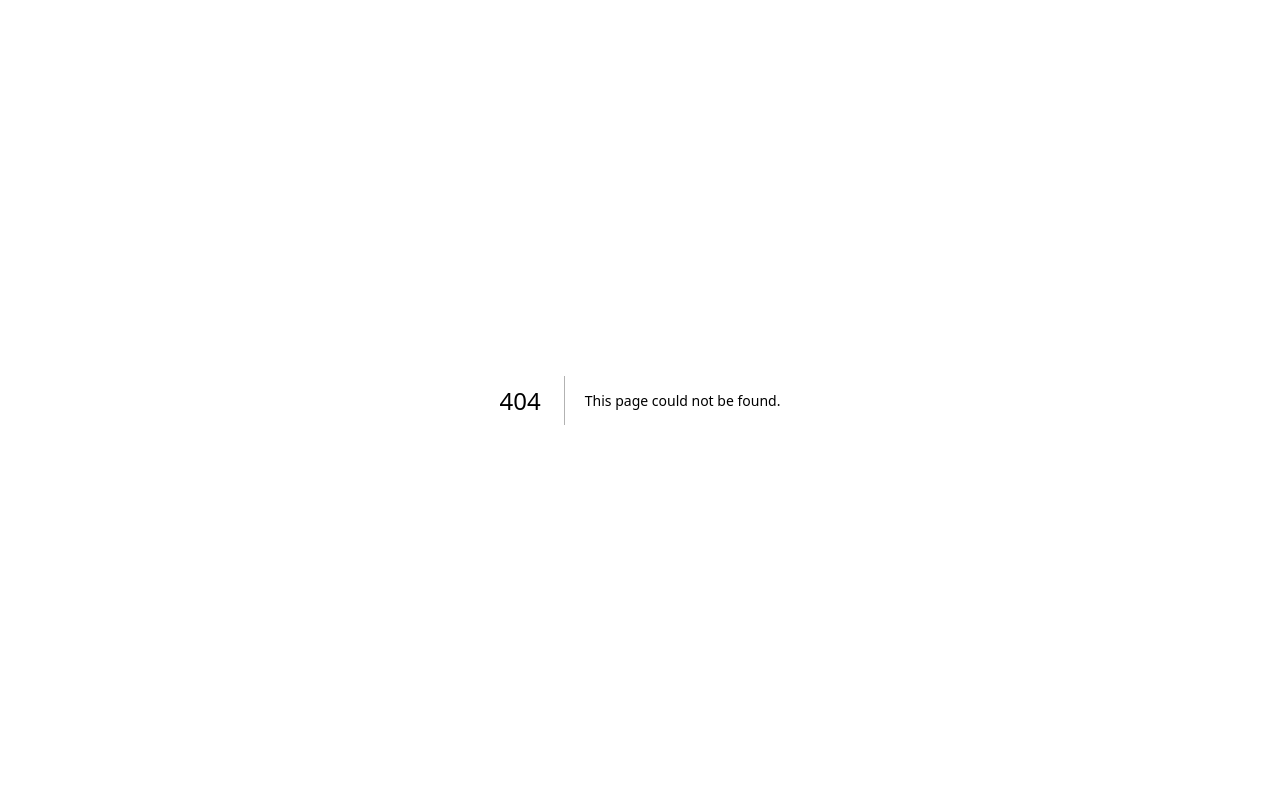
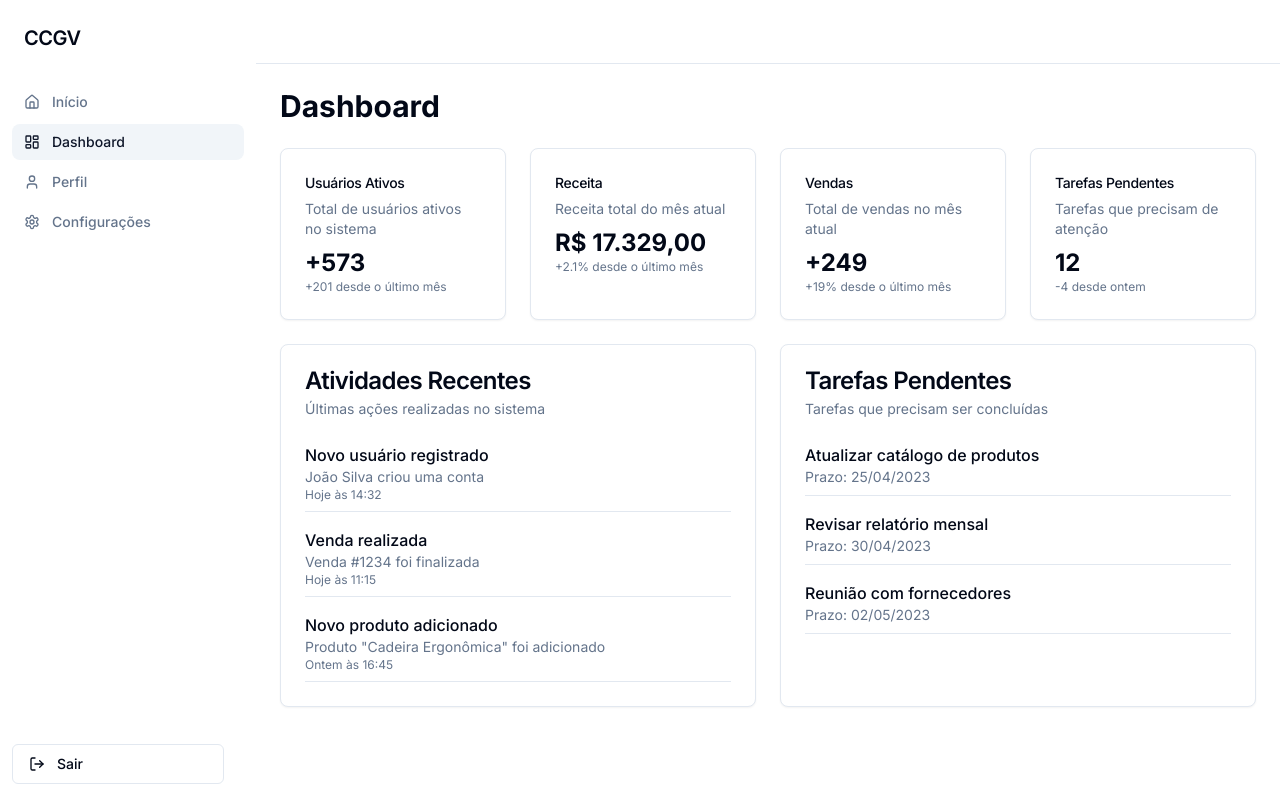
Before and after one commit to josimarcamilo/app-ccgv, a Next.js app: page /dashboard in a window 1280 px wide. Before the commit this address had no page. Built offline with nearby package versions, Linux system fonts and the light colour scheme; sample sign-in values are in the browser's storage.

Commit message:
adicionando uma pasta dentro de dashboard

```diff
--- /dev/null
+++ b/app/(dashboard)/dashboard/page.tsx
@@ -0,0 +1,136 @@
+"use client"
+
+import { useEffect, useState } from "react"
+import { useRouter } from "next/navigation"
+import { isAuthenticated } from "@/lib/api"
+import { Card, CardContent, CardDescription, CardHeader, CardTitle } from "@/components/ui/card"
+
+export default function Dashboard() {
+  const router = useRouter()
+  const [loading, setLoading] = useState(true)
+
+  useEffect(() => {
+    // Verificar se o usuário está autenticado
+    const checkAuth = () => {
+      if (!isAuthenticated()) {
+        // Se não estiver autenticado, redirecionar para a página de login
+        router.push("/login")
+      } else {
+        setLoading(false)
+      }
+    }
+
+    checkAuth()
+  }, [router])
+
+  if (loading) {
+    return (
+      <div className="flex items-center justify-center min-h-screen">
+        <p>Carregando...</p>
+      </div>
+    )
+  }
+
+  return (
+    <div className="space-y-6">
+      <h1 className="text-3xl font-bold">Dashboard</h1>
+
+      <div className="grid gap-6 md:grid-cols-2 lg:grid-cols-4">
+        <Card>
+          <CardHeader className="pb-2">
+            <CardTitle className="text-sm font-medium">Usuários Ativos</CardTitle>
+            <CardDescription>Total de usuários ativos no sistema</CardDescription>
+          </CardHeader>
+          <CardContent>
+            <div className="text-2xl font-bold">+573</div>
+            <p className="text-xs text-muted-foreground">+201 desde o último mês</p>
+          </CardContent>
+        </Card>
+
+        <Card>
+          <CardHeader className="pb-2">
+            <CardTitle className="text-sm font-medium">Receita</CardTitle>
+            <CardDescription>Receita total do mês atual</CardDescription>
+          </CardHeader>
+          <CardContent>
+            <div className="text-2xl font-bold">R$ 17.329,00</div>
+            <p className="text-xs text-muted-foreground">+2.1% desde o último mês</p>
+          </CardContent>
+        </Card>
+
+        <Card>
+          <CardHeader className="pb-2">
+            <CardTitle className="text-sm font-medium">Vendas</CardTitle>
+            <CardDescription>Total de vendas no mês atual</CardDescription>
+          </CardHeader>
+          <CardContent>
+            <div className="text-2xl font-bold">+249</div>
+            <p className="text-xs text-muted-foreground">+19% desde o último mês</p>
+          </CardContent>
+        </Card>
+
+        <Card>
+          <CardHeader className="pb-2">
+            <CardTitle className="text-sm font-medium">Tarefas Pendentes</CardTitle>
+            <CardDescription>Tarefas que precisam de atenção</CardDescription>
+          </CardHeader>
+          <CardContent>
+            <div className="text-2xl font-bold">12</div>
+            <p className="text-xs text-muted-foreground">-4 desde ontem</p>
+          </CardContent>
+        </Card>
+      </div>
+
+      <div className="grid gap-6 md:grid-cols-2">
+        <Card>
+          <CardHeader>
+            <CardTitle>Atividades Recentes</CardTitle>
+            <CardDescription>Últimas ações realizadas no sistema</CardDescription>
+          </CardHeader>
+          <CardContent>
+            <div className="space-y-4">
+              <div className="border-b pb-2">
+                <p className="font-medium">Novo usuário registrado</p>
+                <p className="text-sm text-muted-foreground">João Silva criou uma conta</p>
+                <p className="text-xs text-muted-foreground">Hoje às 14:32</p>
+              </div>
+              <div className="border-b pb-2">
+                <p className="font-medium">Venda realizada</p>
+                <p className="text-sm text-muted-foreground">Venda #1234 foi finalizada</p>
+                <p className="text-xs text-muted-foreground">Hoje às 11:15</p>
+              </div>
+              <div className="border-b pb-2">
+                <p className="font-medium">Novo produto adicionado</p>
+                <p className="text-sm text-muted-foreground">Produto "Cadeira Ergonômica" foi adicionado</p>
+                <p className="text-xs text-muted-foreground">Ontem às 16:45</p>
+              </div>
+            </div>
+          </CardContent>
+        </Card>
+
+        <Card>
+          <CardHeader>
+            <CardTitle>Tarefas Pendentes</CardTitle>
+            <CardDescription>Tarefas que precisam ser concluídas</CardDescription>
+          </CardHeader>
+          <CardContent>
+            <div className="space-y-4">
+              <div className="border-b pb-2">
+                <p className="font-medium">Atualizar catálogo de produtos</p>
+                <p className="text-sm text-muted-foreground">Prazo: 25/04/2023</p>
+              </div>
+              <div className="border-b pb-2">
+                <p className="font-medium">Revisar relatório mensal</p>
+                <p className="text-sm text-muted-foreground">Prazo: 30/04/2023</p>
+              </div>
+              <div className="border-b pb-2">
+                <p className="font-medium">Reunião com fornecedores</p>
+                <p className="text-sm text-muted-foreground">Prazo: 02/05/2023</p>
+              </div>
+            </div>
+          </CardContent>
+        </Card>
+      </div>
+    </div>
+  )
+}
--- a/app/(dashboard)/page.tsx
+++ /dev/null
@@ -1,71 +0,0 @@
-"use client"
-
-import { useEffect, useState } from "react"
-import { useRouter } from "next/navigation"
-import { isAuthenticated } from "@/lib/api"
-import { Card, CardContent, CardDescription, CardHeader, CardTitle } from "@/components/ui/card"
-
-export default function Home() {
-  const router = useRouter()
-  const [loading, setLoading] = useState(true)
-
-  useEffect(() => {
-    // Verificar se o usuário está autenticado
-    const checkAuth = () => {
-      if (!isAuthenticated()) {
-        // Se não estiver autenticado, redirecionar para a página de login
-        router.push("/login")
-      } else {
-        setLoading(false)
-      }
-    }
-
-    checkAuth()
-  }, [router])
-
-  if (loading) {
-    return (
-      <div className="flex items-center justify-center min-h-screen">
-        <p>Carregando...</p>
-      </div>
-    )
-  }
-
-  return (
-    <div className="space-y-6">
-      <h1 className="text-3xl font-bold">Bem-vindo ao Sistema CCGV</h1>
-
-      <div className="grid gap-6 md:grid-cols-2 lg:grid-cols-3">
-        <Card>
-          <CardHeader>
-            <CardTitle>Visão Geral</CardTitle>
-            <CardDescription>Resumo das atividades do sistema</CardDescription>
-          </CardHeader>
-          <CardContent>
-            <p>Conteúdo do card de visão geral</p>
-          </CardContent>
-        </Card>
-
-        <Card>
-          <CardHeader>
-            <CardTitle>Estatísticas</CardTitle>
-            <CardDescription>Números e métricas importantes</CardDescription>
-          </CardHeader>
-          <CardContent>
-            <p>Conteúdo do card de estatísticas</p>
-          </CardContent>
-        </Card>
-
-        <Card>
-          <CardHeader>
-            <CardTitle>Atividades Recentes</CardTitle>
-            <CardDescription>Últimas ações realizadas</CardDescription>
-          </CardHeader>
-          <CardContent>
-            <p>Conteúdo do card de atividades recentes</p>
-          </CardContent>
-        </Card>
-      </div>
-    </div>
-  )
-}
```
